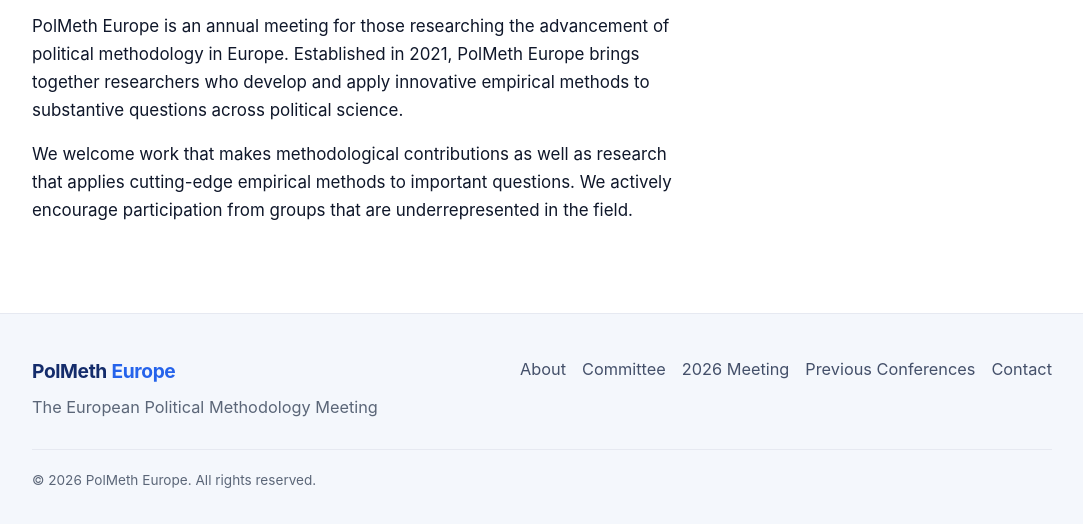
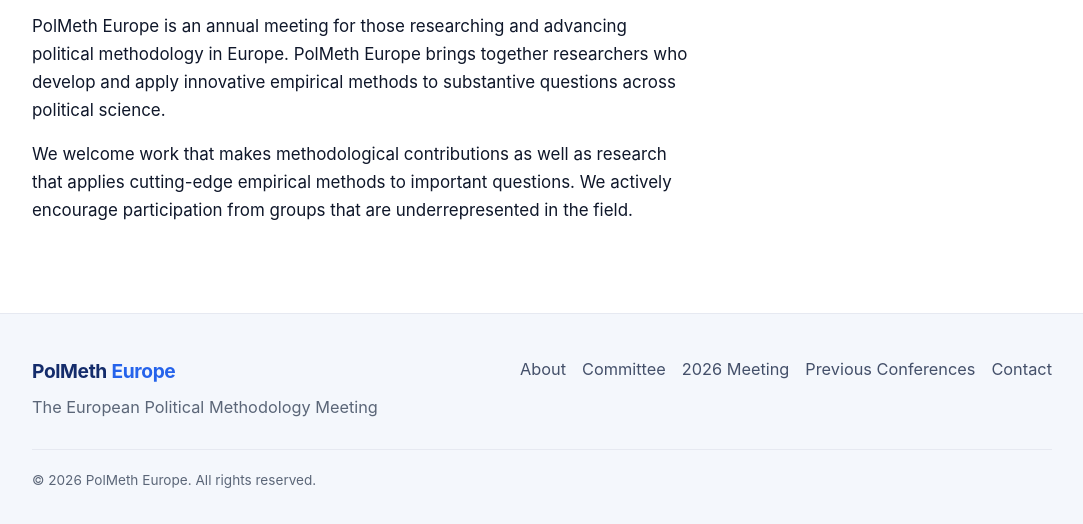
Before and after one commit to tsrobinson/polmeth_europe, a plain HTML site: page about.html in a window 1280 px wide. Shown: the part 382-906 px from the top of the page, without its empty margins (98-1181 px from the left). Drawn offline with Linux system fonts and the light colour scheme.

Commit message:
edit about

```diff
--- a/about.html
+++ b/about.html
@@ -22,8 +22,8 @@
     <div class="container">
       <div class="prose">
         <h2>What is PolMeth Europe?</h2>
-        <p>PolMeth Europe is an annual meeting for those researching the advancement of political methodology in Europe.
-          Established in 2021, PolMeth Europe brings together researchers who develop and apply innovative
+        <p>PolMeth Europe is an annual meeting for those researching and advancing political methodology in Europe.
+          PolMeth Europe brings together researchers who develop and apply innovative
           empirical methods to substantive questions across political science.</p>
         <p>We welcome work that makes methodological contributions as well as research
           that applies cutting-edge empirical methods to important questions. We actively encourage
```
